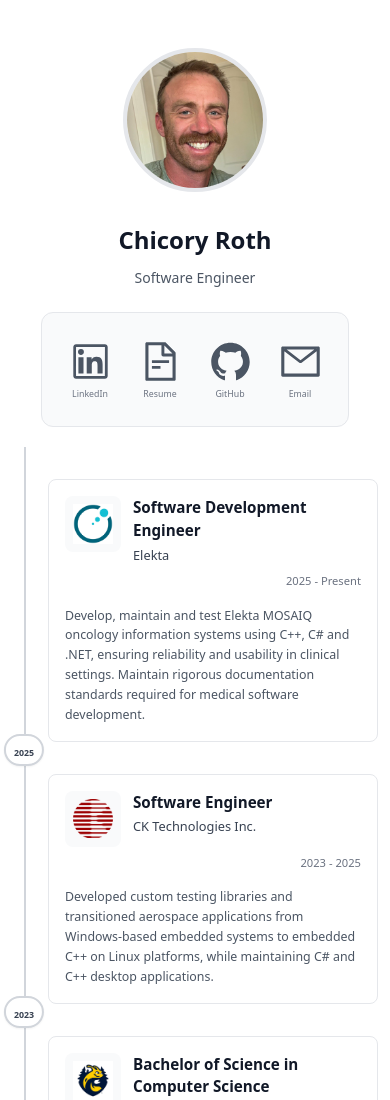
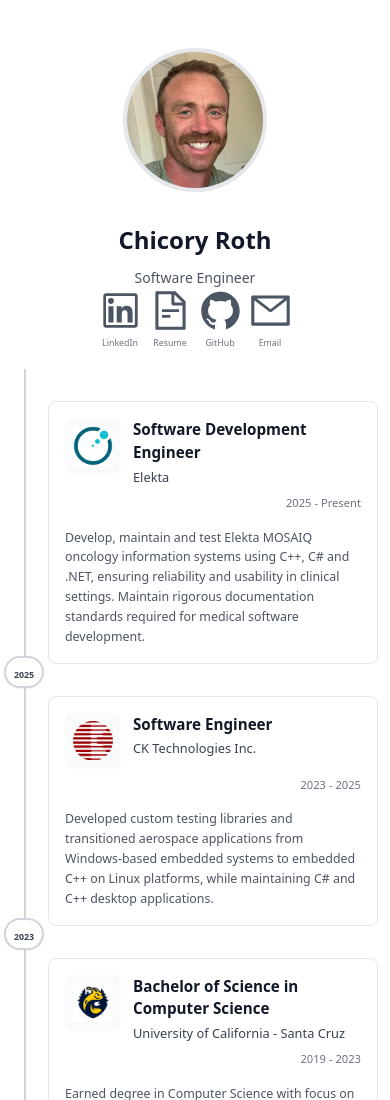
Before and after one commit to chicoryr/chicoryroth.com, an Astro site: page / in a window 390 px wide. Shown: the top 1100 px of the page. Built offline with nearby package versions, Linux system fonts and the light colour scheme; Astro itself is replaced by a stand-in of ours.

Commit message:
simplified links

```diff
--- a/src/components/Links.tsx
+++ b/src/components/Links.tsx
@@ -8,7 +8,7 @@ export default function Links() {
       {LINKS.map((link, i) =>{
         return (
             <a
-              className="group flex flex-col items-center p-2.5 sm:p-3 rounded-lg hover:bg-gray-100 transition-all duration-300 min-w-0 flex-shrink-0"
+              className="group flex flex-col items-center p-0 sm:p-3 rounded-lg hover:bg-gray-100 transition-all duration-300 min-w-0 flex-shrink-0"
               key={i}
               target={link.newTab ? "_blank" : ""}
               href={link.url}
@@ -31,7 +31,7 @@ export default function Links() {
 
 const LINKS = [
   {
-      url: "https://www.linkedin.com/in/chicory-roth/",
+      url: "https://www.li nkedin.com/in/chicory-roth/",
       text: "LinkedIn",
       newTab: true,
       icon: <svg xmlns="http://www.w3.org/2000/svg" width="55" height="55" viewBox="0 0 1024 1024"><path fill="currentColor" d="M847.7 112H176.3c-35.5 0-64.3 28.8-64.3 64.3v671.4c0 35.5 28.8 64.3 64.3 64.3h671.4c35.5 0 64.3-28.8 64.3-64.3V176.3c0-35.5-28.8-64.3-64.3-64.3zm0 736c-447.8-.1-671.7-.2-671.7-.3c.1-447.8.2-671.7.3-671.7c447.8.1 671.7.2 671.7.3c-.1 447.8-.2 671.7-.3 671.7zM230.6 411.9h118.7v381.8H230.6zm59.4-52.2c37.9 0 68.8-30.8 68.8-68.8a68.8 68.8 0 1 0-137.6 0c-.1 38 30.7 68.8 68.8 68.8zm252.3 245.1c0-49.8 9.5-98 71.2-98c60.8 0 61.7 56.9 61.7 101.2v185.7h118.6V584.3c0-102.8-22.2-181.9-142.3-181.9c-57.7 0-96.4 31.7-112.3 61.7h-1.6v-52.2H423.7v381.8h118.6V604.8z"/></svg>
--- a/src/components/Me.astro
+++ b/src/components/Me.astro
@@ -4,16 +4,13 @@ import Links from "./Links";
 
 <section class="pt-12 sm:pt-20 px-4">
   <div class="flex flex-col md:flex-row items-center gap-8 sm:gap-12 max-w-4xl mx-auto">
-    <!-- Profile Photo -->
     <div class="flex-shrink-0">
       <div class="w-36 h-36 sm:w-50 sm:h-50 rounded-full border-4 border-gray-200 bg-gray-100 flex items-center justify-center">
         <img src="/me.jpeg" alt="Chicory Roth" class="rounded-full w-full h-full object-cover" />
       </div>
     </div>
 
-    <!-- Info and Social Links -->
     <div class="flex flex-col items-center md:items-start space-y-6 sm:space-y-8">
-      <!-- Name and Title -->
       <div class="text-center md:text-left space-y-3 sm:space-y-4">
         <h1 class="text-2xl sm:text-3xl md:text-5xl font-bold text-gray-900">
           Chicory Roth
@@ -22,11 +19,7 @@ import Links from "./Links";
           Software Engineer
         </p>
       </div>
-
-      <!-- Social Links -->
-      <div class="bg-gray-50 rounded-xl p-4 sm:p-6 border border-gray-200 w-full sm:w-auto">
         <Links />
-      </div>
     </div>
   </div>
 </section>
```
